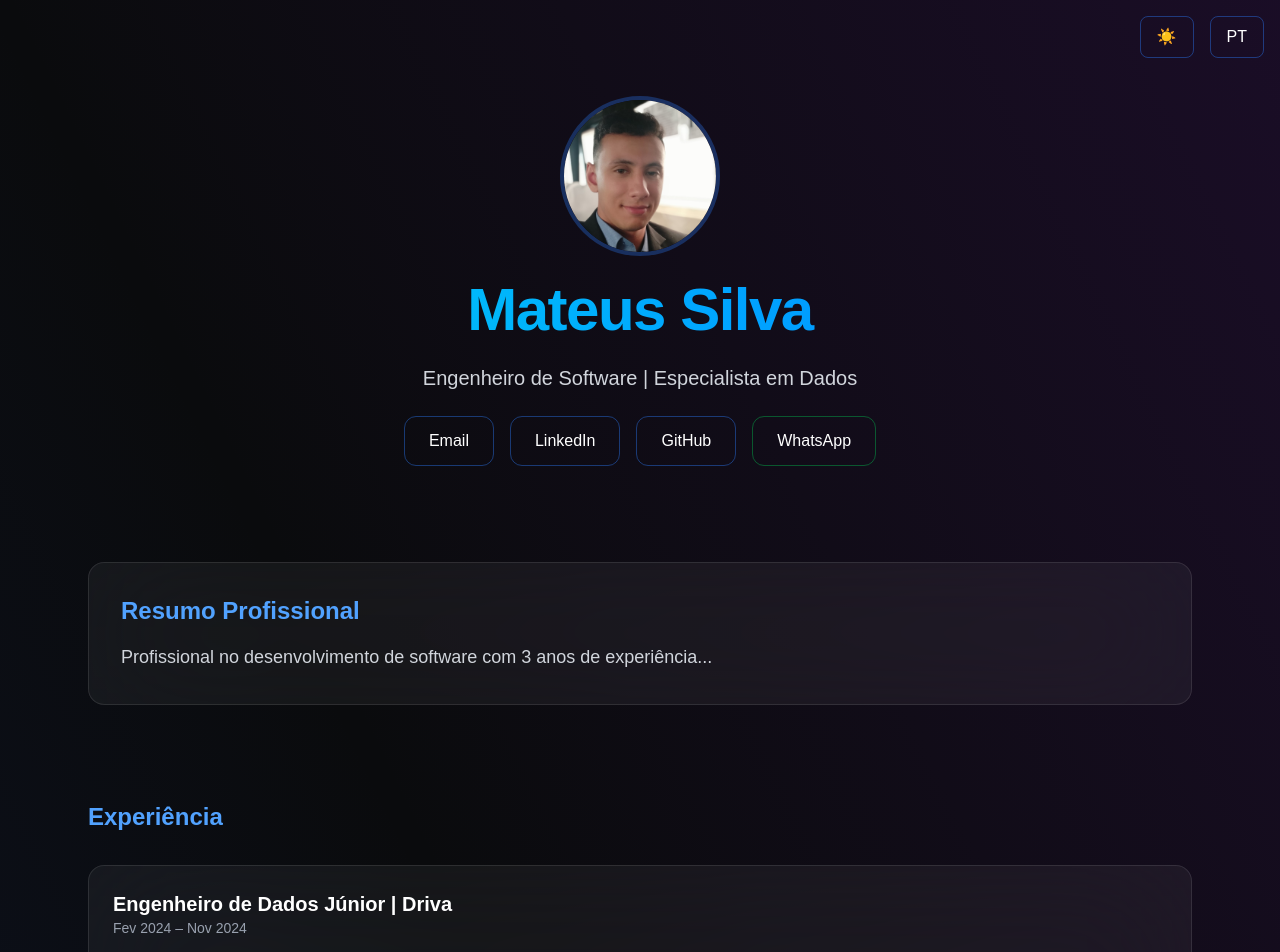
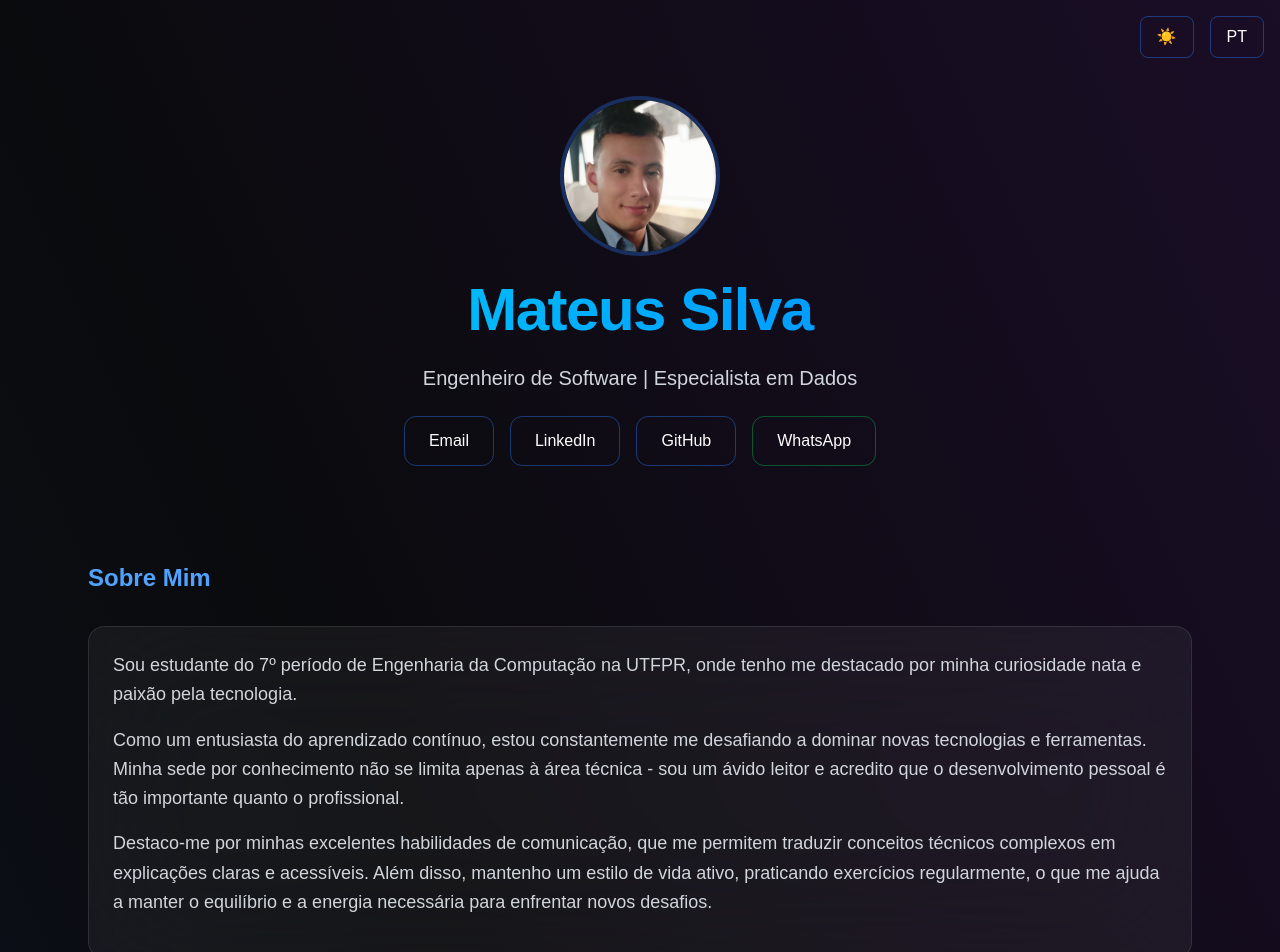
Before and after one commit to MateusSilva00/landingpage, a Next.js app: page / in a window 1280 px wide. Shown: the top 952 px of the page. Built offline with nearby package versions, Linux system fonts and the light colour scheme.

Commit message:
feat: improve about me

```diff
--- a/src/app/page.tsx
+++ b/src/app/page.tsx
@@ -9,30 +9,24 @@ export default function Home() {
   const { isDarkMode, language } = useThemeLanguage()
   const t = translations[language]
 
-  const experiences = [
-    {
-      role: "Engenheiro de Dados Júnior",
-      company: "Driva",
-      period: "Fev 2024 – Nov 2024",
-      items: [
-        "Desenvolvimento de pipelines ETL/ELT escaláveis com Airflow, reduzindo em 30% o tempo de execução.",
-        "Administração de permissões e acessos para +20 usuários, garantindo segurança e integridade.",
-        "Mentoria de estagiários com treinamentos práticos, acelerando a curva de aprendizado.",
-        "Administração de ambientes com terabytes de dados e tabelas com +50M linhas."
+  const aboutMe = {
+    pt: {
+      title: "Sobre Mim",
+      content: [
+        "Sou estudante do 7º período de Engenharia da Computação na UTFPR, onde tenho me destacado por minha curiosidade nata e paixão pela tecnologia.",
+        "Como um entusiasta do aprendizado contínuo, estou constantemente me desafiando a dominar novas tecnologias e ferramentas. Minha sede por conhecimento não se limita apenas à área técnica - sou um ávido leitor e acredito que o desenvolvimento pessoal é tão importante quanto o profissional.",
+        "Destaco-me por minhas excelentes habilidades de comunicação, que me permitem traduzir conceitos técnicos complexos em explicações claras e acessíveis. Além disso, mantenho um estilo de vida ativo, praticando exercícios regularmente, o que me ajuda a manter o equilíbrio e a energia necessária para enfrentar novos desafios."
       ]
     },
-    {
-      role: "Estagiário em DataOps",
-      company: "Driva",
-      period: "Fev 2022 – Jan 2024",
-      items: [
-        "Coleta avançada de dados com Scrapy, BeautifulSoup e Selenium (LinkedIn, Instagram, Facebook).",
-        "Ingestão e processamento com Azure Data Factory + PySpark para grandes volumes de dados.",
-        "Catalogação e documentação de dados no OpenMetadata.",
-        "Suporte a bancos NoSQL como ElasticSearch e MongoDB."
+    en: {
+      title: "About Me",
+      content: [
+        "I'm a 7th-semester Computer Engineering student at UTFPR, where I've distinguished myself through my natural curiosity and passion for technology.",
+        "As a lifelong learning enthusiast, I'm constantly challenging myself to master new technologies and tools. My thirst for knowledge extends beyond technical areas - I'm an avid reader and believe that personal development is just as important as professional growth.",
+        "I stand out for my excellent communication skills, which allow me to translate complex technical concepts into clear, accessible explanations. Additionally, I maintain an active lifestyle through regular exercise, helping me maintain the balance and energy needed to tackle new challenges."
       ]
     }
-  ];
+  };
 
   const projects = [
     {
@@ -76,6 +70,31 @@ export default function Home() {
     "GCP",
     "ElasticSearch",
     "Machine Learning", "CI/CD", "Git",
+  ];
+
+  const experiences = [
+    {
+      role: "Engenheiro de Dados Júnior",
+      company: "Driva",
+      period: "Fev 2024 – Nov 2024",
+      items: [
+        "Desenvolvimento de pipelines ETL/ELT escaláveis com Airflow, reduzindo em 30% o tempo de execução.",
+        "Administração de permissões e acessos para +20 usuários, garantindo segurança e integridade.",
+        "Mentoria de estagiários com treinamentos práticos, acelerando a curva de aprendizado.",
+        "Administração de ambientes com terabytes de dados e tabelas com +50M linhas."
+      ]
+    },
+    {
+      role: "Estagiário em DataOps",
+      company: "Driva",
+      period: "Fev 2022 – Jan 2024",
+      items: [
+        "Coleta avançada de dados com Scrapy, BeautifulSoup e Selenium (LinkedIn, Instagram, Facebook).",
+        "Ingestão e processamento com Azure Data Factory + PySpark para grandes volumes de dados.",
+        "Catalogação e documentação de dados no OpenMetadata.",
+        "Suporte a bancos NoSQL como ElasticSearch e MongoDB."
+      ]
+    }
   ];
 
   return (
@@ -122,12 +141,18 @@ export default function Home() {
           </div>
         </section>
 
-        {/* RESUMO */}
-        <section className={`space-y-4 backdrop-blur-3xl ${isDarkMode ? 'bg-white/5' : 'bg-white/70'} rounded-2xl p-8 border ${isDarkMode ? 'border-white/10' : 'border-slate-200'}`}>
-          <h2 className={`text-2xl font-semibold ${isDarkMode ? 'text-blue-400' : 'text-blue-600'}`}>{t.professionalSummary}</h2>
-          <p className={`text-lg ${isDarkMode ? 'text-gray-300' : 'text-slate-700'} leading-relaxed`}>
-            {t.summary}
-          </p>
+        {/* SOBRE MIM */}
+        <section className="space-y-8">
+          <h2 className={`text-2xl font-semibold ${isDarkMode ? 'text-blue-400' : 'text-blue-600'}`}>
+            {language === 'pt' ? aboutMe.pt.title : aboutMe.en.title}
+          </h2>
+          <div className={`${isDarkMode ? 'bg-white/5' : 'bg-white/70'} rounded-2xl p-6 border ${isDarkMode ? 'border-white/10' : 'border-slate-200'} backdrop-blur-3xl`}>
+            {(language === 'pt' ? aboutMe.pt.content : aboutMe.en.content).map((paragraph, index) => (
+              <p key={index} className={`${isDarkMode ? 'text-gray-300' : 'text-slate-700'} mb-4 text-lg leading-relaxed`}>
+                {paragraph}
+              </p>
+            ))}
+          </div>
         </section>
 
         {/* EXPERIÊNCIA */}
--- a/src/translations/index.ts
+++ b/src/translations/index.ts
@@ -6,7 +6,8 @@ export const translations = {
         experience: "Experiência",
         relevantProjects: "Projetos Relevantes",
         skills: "Stack & Skills",
-        education: "Formação Acadêmica"
+        education: "Formação Acadêmica",
+        aboutMe: "Sobre Mim"
     },
     en: {
         role: "Software Engineer | Data Specialist",
@@ -15,6 +16,7 @@ export const translations = {
         experience: "Experience",
         relevantProjects: "Relevant Projects",
         skills: "Stack & Skills",
-        education: "Education"
+        education: "Education",
+        aboutMe: "About Me"
     }
 }
```
